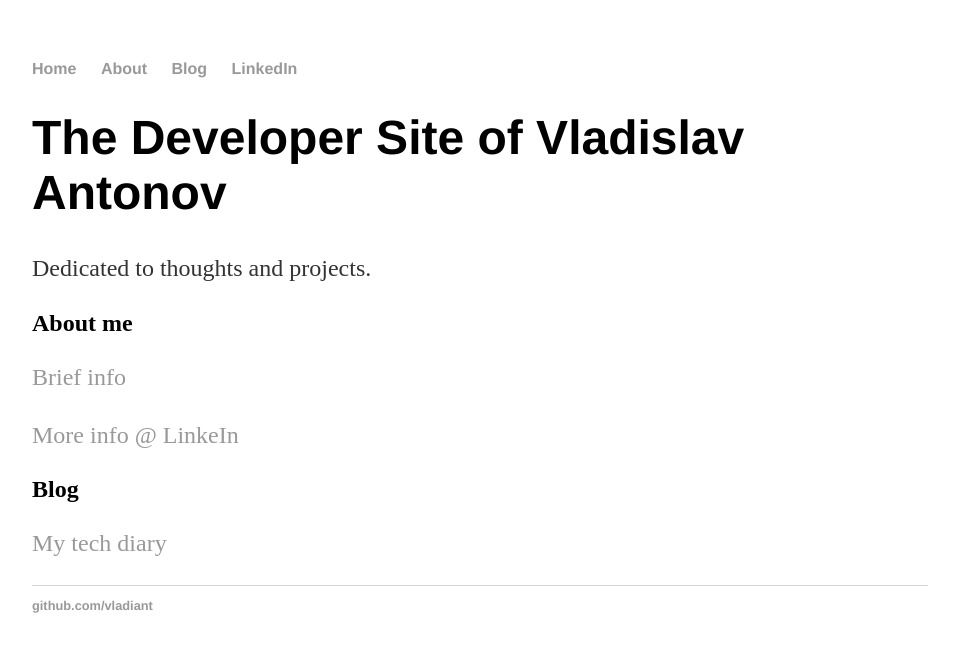
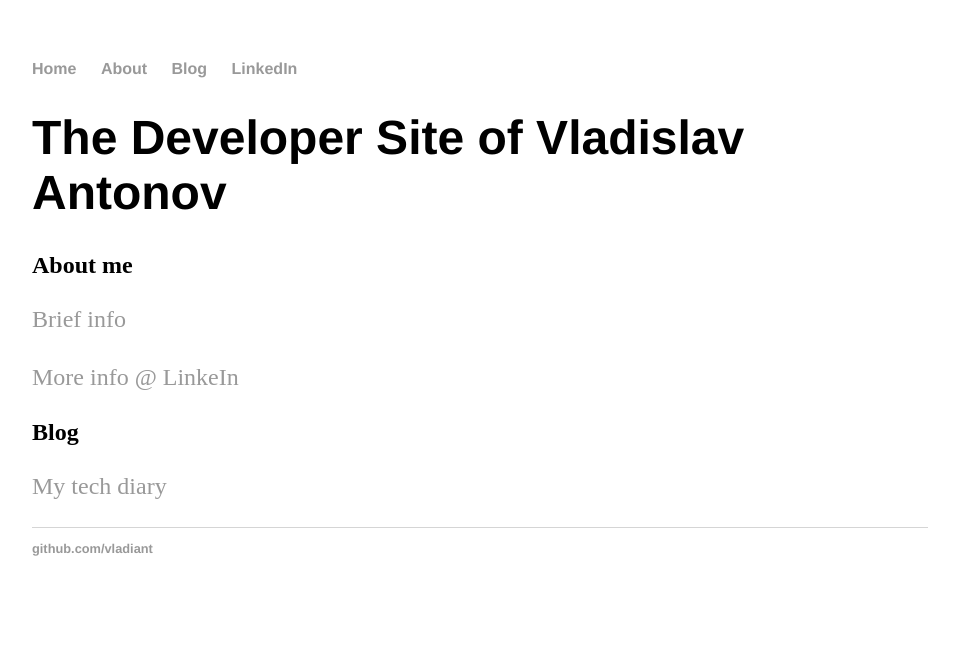
Before and after one commit to vladiant/vladiant.github.io, a Jekyll site: the page built from index.html, in a window 1280 px wide. Shown: the top 652 px of the page, without its empty margins (160-1119 px from the left). Built offline with Jekyll 4.4.1, drawn with Linux system fonts in a browser that asks for light colours.

Commit message:
Update index.html

```diff
--- a/index.html
+++ b/index.html
@@ -4,7 +4,6 @@ title: vladiant
 ---
 <div class="blurb">
 	<h1>The Developer Site of Vladislav Antonov</h1>
-	<p> Dedicated to thoughts and projects.</p>
 	<h2>About me</h2>
 	<p> <a href="/about">Brief info</a></p>
 	<p> <a href="https://www.linkedin.com/in/vladiant/">More info @ LinkeIn</a></p>
```
